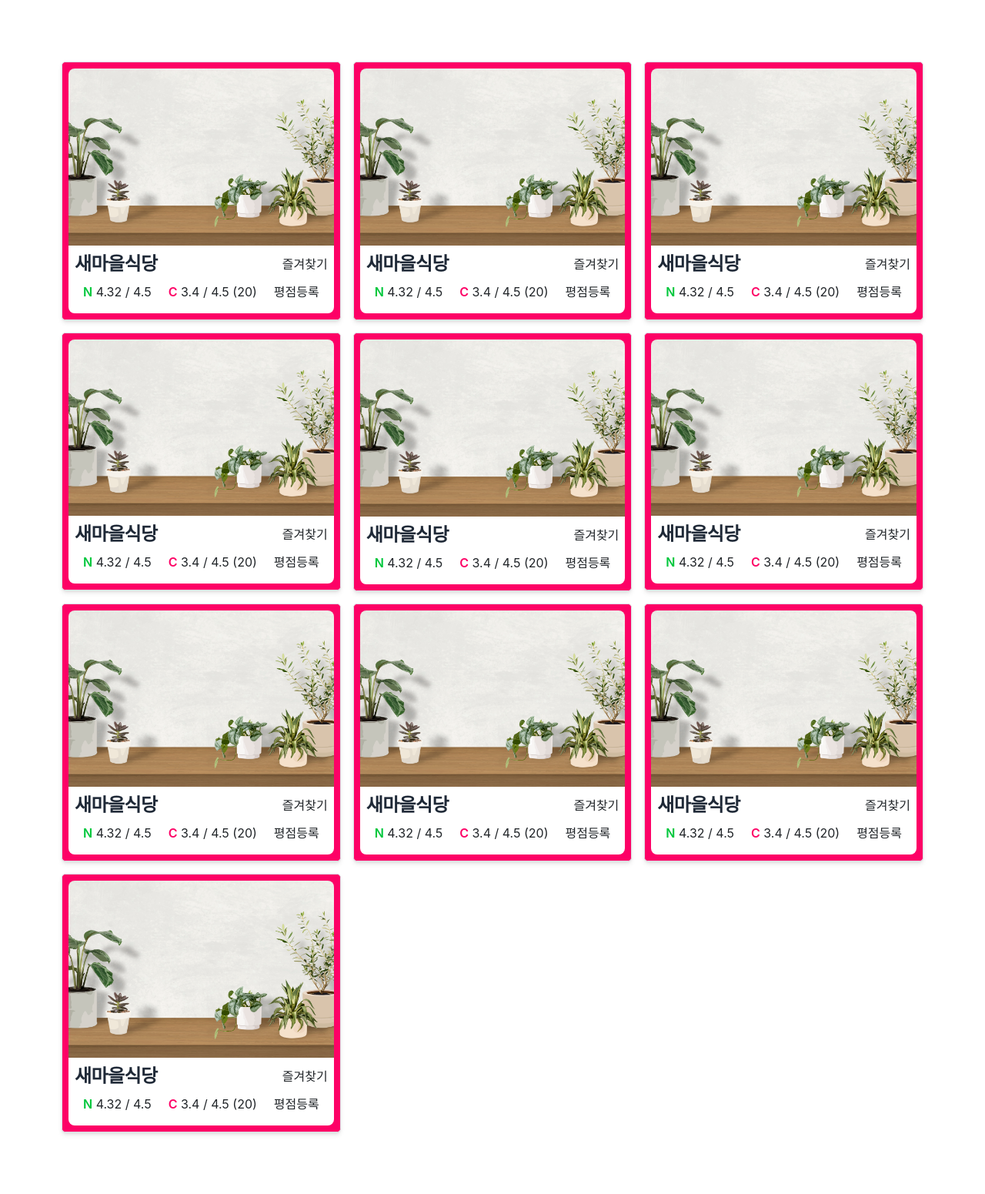
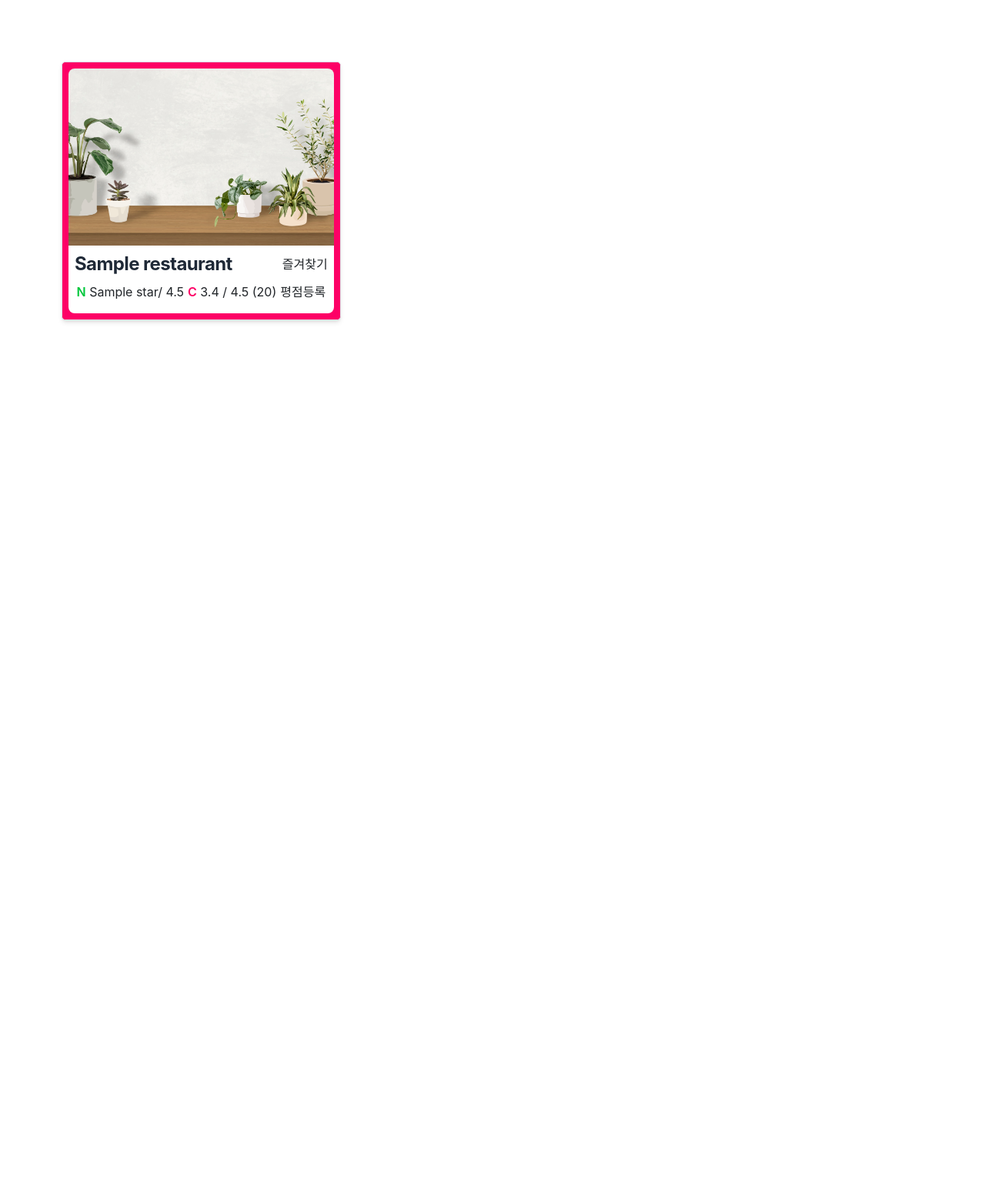
Before and after one commit to hoon25/cjk-road, a Flask app: template web/templates/cards.html in a window 1280 px wide. Shown: the part 110-1661 px from the top of the page at 77% size. After the commit the page ends 529 px from the top, so only its background shows below. Run offline with Flask 2, Linux system fonts and the light colour scheme; the template is opened without the code that fills it: most values are stand-ins (such as "Sample title", 1, 10 or a date in 2020); style sheets or scripts are compiled from the project's sources; parts of the project's set-up code (start-up, migrations or seed data) failed here and were passed over; some libraries are stand-ins or nearby versions.

Commit message:
cards.html 수정

```diff
--- a/web/templates/cards.html
+++ b/web/templates/cards.html
@@ -37,7 +37,7 @@
 
     <!-- 맛집 list (DB에 있을 경우) -->
     <ul class="card-list grid grid-cols-3 gap-4 m-20" id="card-list">
-      {% for _ in range(10) %}
+      {% for restaurant in result %}
 
       <li>
         <div
@@ -53,9 +53,9 @@
             <div
               class="card-top-info mb-2 flex justify-between self-center items-center"
             >
-              <a href="#">
+              <a href="{{restaurant.store_link}}">
                 <p class="text-2xl mb-0 font-bold tracking-tight text-gray-800">
-                  새마을식당
+                  {{restaurant.store_name}}
                 </p>
               </a>
               <a href="#">즐겨찾기</a>
@@ -64,7 +64,7 @@
             <div class="mb-2 scard-info-bottom flex justify-around">
               <div class="naver-rate">
                 <span class="font-semibold" style="color: #00c73c">N</span>
-                <span>4.32 / 4.5</span>
+                <span>{{restaurant.star}}/ 4.5</span>
               </div>
               <div class="cjk-rate">
                 <span class="font-semibold" style="color: #fd0166">C</span>
```
